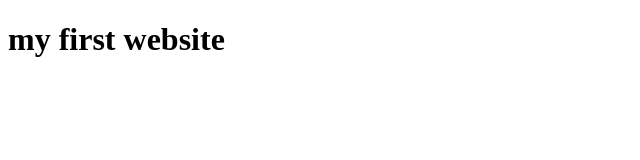
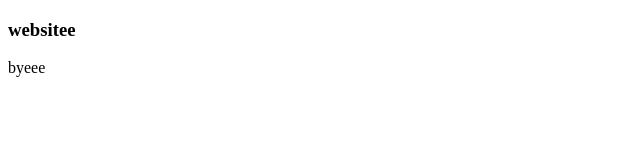
Before and after one commit to SyedaAyesha-tech/hair-site, a plain HTML site: page index.html in a window 1280 px wide. Shown: the whole page, without its empty margins (0-640 px from the left). Drawn offline with Linux system fonts and the light colour scheme.

Commit message:
hair website

```diff
--- a/index.html
+++ b/index.html
@@ -6,6 +6,7 @@
     <title>Document</title>
 </head>
 <body>
-    <h1>my first website</h1>
+    <h3>websitee</h3>
+    <p>byeee</p>
 </body>
 </html>
```
